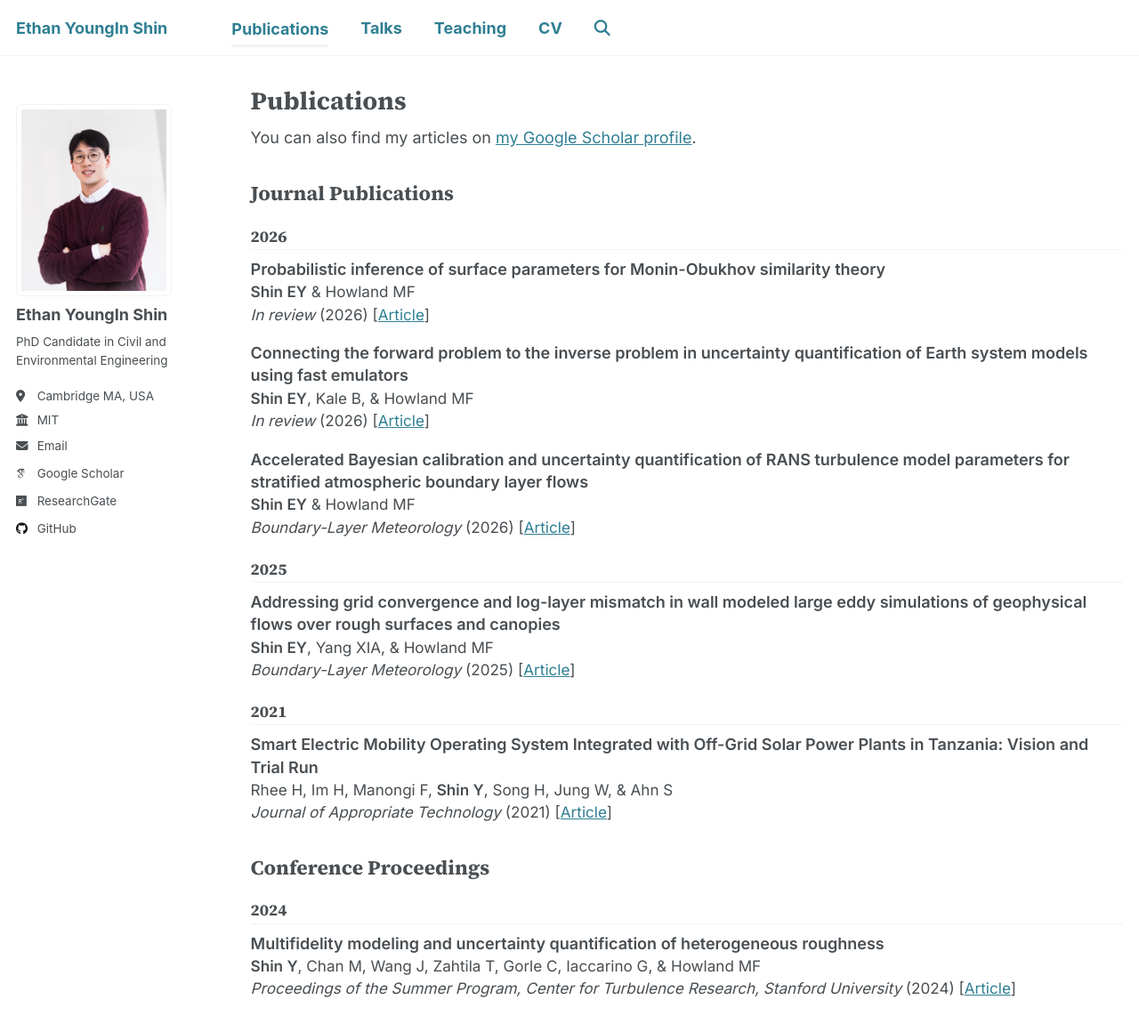
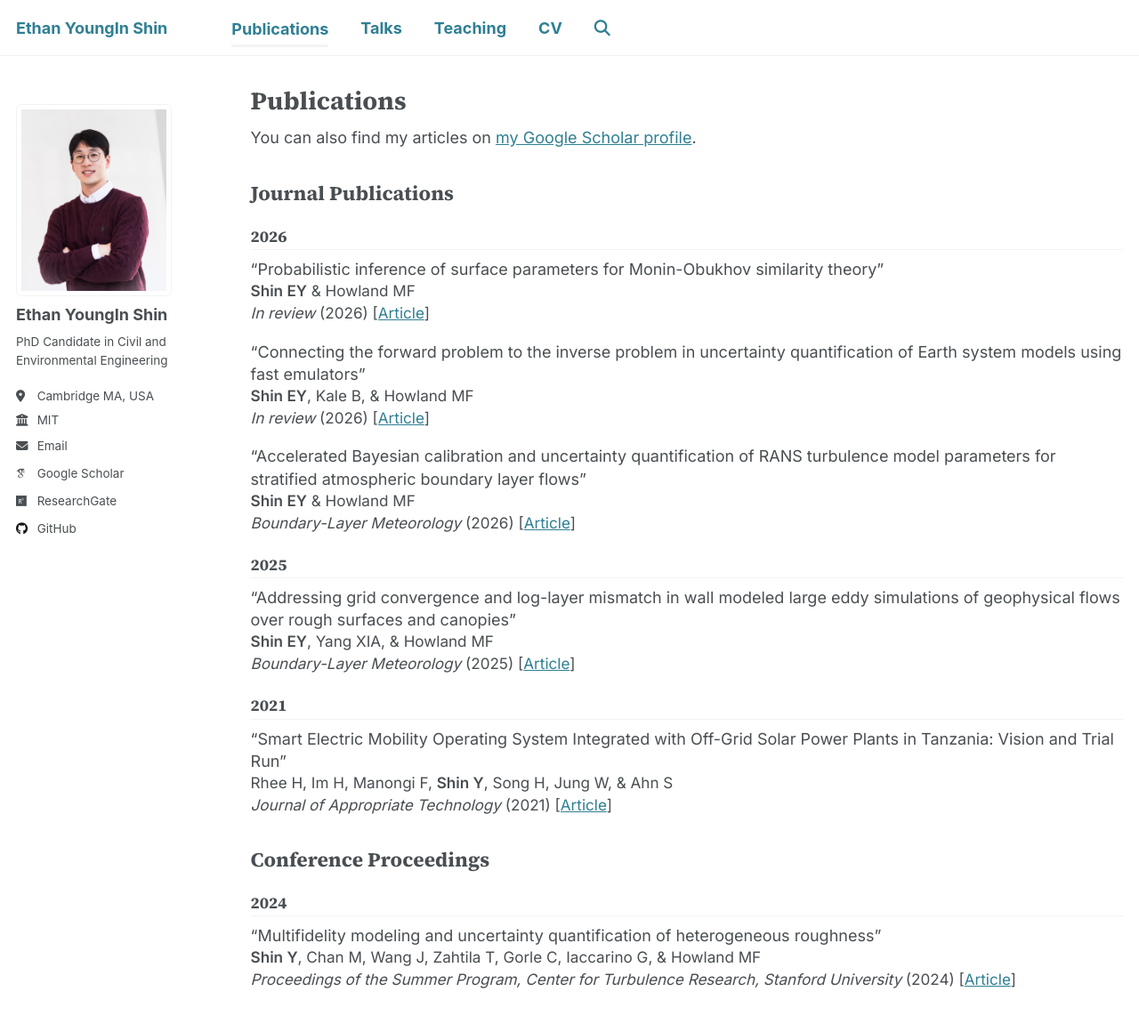
Before and after one commit to duddlshin/duddlshin.github.io, a Jekyll site: the page built from _pages/publications.html, in a window 1280 px wide and 1400 px high. Shown: the top 1160 px of the window at 89% size. Built offline with Jekyll 4.4.1, drawn with Linux system fonts in a browser that asks for light colours; some web fonts are replaced.

Commit message:
New edits

```diff
--- a/_includes/pub-entry.html
+++ b/_includes/pub-entry.html
@@ -1,5 +1,5 @@
 <div class="pub-item">
-  <p class="pub-title">{{ post.title }}</p>
+  <p class="pub-title">&ldquo;{{ post.title }}&rdquo;</p>
   {% if post.author %}<p class="pub-authors">{{ post.author | markdownify | remove: "<p>" | remove: "</p>" }}</p>{% endif %}
   <p class="pub-meta"><em>{{ post.venue }}</em>{% if post.date %} ({{ post.date | date: "%Y" }}){% endif %}{% if post.paperurl %} [<a href="{{ post.paperurl }}" target="_blank" rel="noopener">{% if post.date %}Article{% else %}preprint{% endif %}</a>]{% endif %}</p>
 </div>
--- a/_sass/_custom.scss
+++ b/_sass/_custom.scss
@@ -50,6 +50,6 @@
 }
 .pub-item { margin-bottom: 1em; }
 .pub-item p { margin: 0; max-width: none; }
-.pub-item .pub-title { font-size: 1em; font-weight: 600; line-height: 1.4; }
-.pub-item .pub-authors { font-size: 0.95em; }
+.pub-item .pub-title { font-size: 1em; font-weight: normal; line-height: 1.4; }
+.pub-item .pub-authors { font-size: 0.95em; line-height: 1.4;}
 .pub-item .pub-meta { font-size: 0.95em; color: var(--global-fig-caption-color); }
```
